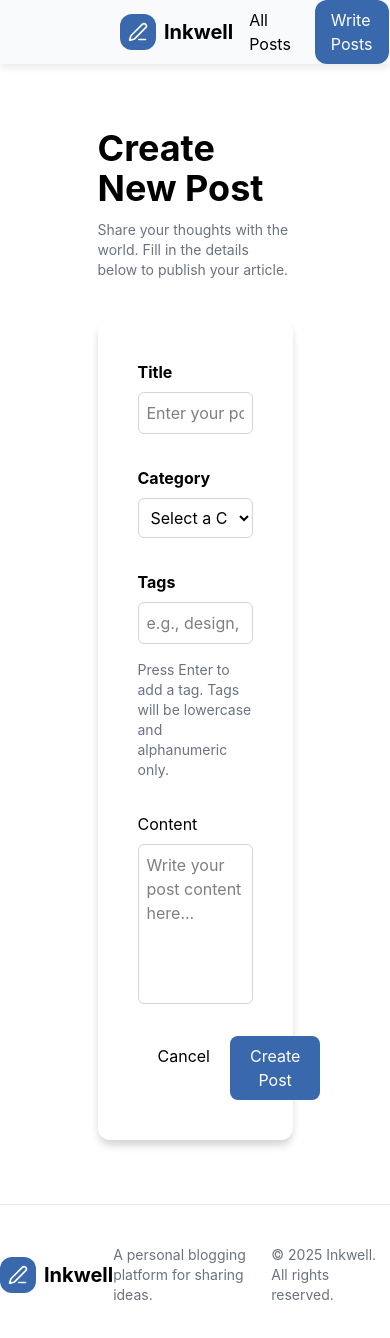
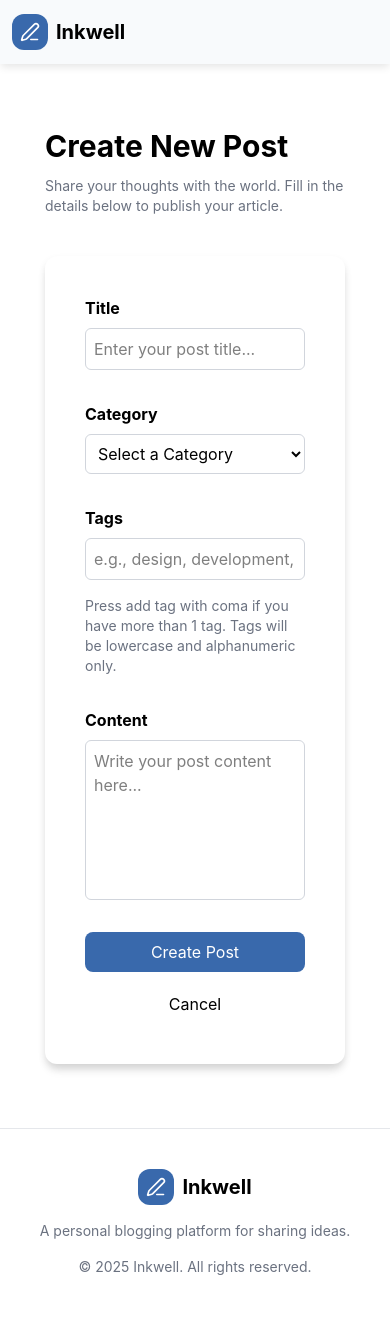
Before and after one commit to Rdhii/blog-platform, a React (Vite) app: page /create in a window 390 px wide. Shown: the top 1338 px of the page. After the commit the page ends 1317 px from the top, so only its background shows below. Built offline with nearby package versions, Linux system fonts and the light colour scheme.

Commit message:
responsive adjustment

```diff
--- a/src/components/blog/CreatePost.jsx
+++ b/src/components/blog/CreatePost.jsx
@@ -81,9 +81,9 @@ export default function CreatePost() {
 
 
   return (
-    <div className='py-16 w-[50%] mx-auto '>
+    <div className='py-16 md:w-[50%] mx-auto w-75'>
       <div className='space-y-3 mb-10'>
-        <p className='text-4xl font-bold'>Create New Post</p>
+        <p className='md:text-4xl text-3xl font-bold'>Create New Post</p>
         <p className='text-sm text-muted-foreground'>Share your thoughts with the world. Fill in the details below to publish your article.</p>
       </div>
       <form onSubmit={handleSubmit} className='rounded-xl bg-card shadow-xl w-full p-10'>
@@ -95,7 +95,7 @@ export default function CreatePost() {
           value={formData.title}
           onChange={handleChange}
           placeholder='Enter your post title...'
-          className='border border-gray-300 rounded-md p-2'
+          className='border border-gray-300 rounded-md p-2 focus:outline-primary'
           required />
         </div>
         <div className='flex flex-col space-y-2 mt-8'>
@@ -104,7 +104,7 @@ export default function CreatePost() {
           name="category"
           value={formData.category}
           onChange={handleChange}
-          className='border border-gray-300 rounded-md p-2 cursor-pointer'
+          className='border border-gray-300 rounded-md p-2 cursor-pointer focus:outline-primary'
           required>
             <option value="" disabled hidden>Select a Category</option>
             <option value="Development">Development</option>
@@ -122,23 +122,23 @@ export default function CreatePost() {
             value={formData.tags}
             onChange={handleChange}
             placeholder='e.g., design, development, tutorial'
-            className='border border-gray-300 rounded-md p-2'
+            className='border border-gray-300 rounded-md p-2 focus:outline-primary'
           />
-          <p className='text-sm text-muted-foreground mt-2'>Press Enter to add a tag. Tags will be lowercase and alphanumeric only.</p>
+          <p className='text-sm text-muted-foreground mt-2'>Press add tag with coma if you have more than 1 tag. Tags will be lowercase and alphanumeric only.</p>
         </div>
         <div className='flex flex-col space-y-2 mt-8'>
-          <label>Content</label>
+          <label className='font-bold'>Content</label>
           <textarea
             name="content"
             value={formData.content}
             onChange={handleChange}
             placeholder='Write your post content here...'
-            className='border border-gray-300 rounded-md p-2 h-40 resize-none'
+            className='border border-gray-300 rounded-md p-2 h-40 resize-none focus:outline-primary'
             required
           />
         </div>
-        <div className='flex justify-between mt-8'>
-          <Link to="/" className='px-5 py-2 rounded-lg hover:bg-blue-100 cursor-pointer'>Cancel</Link>
+        <div className='md:flex-row flex flex-col-reverse gap-3 md:gap-0 justify-between mt-8'>
+          <Link to="/" className='px-5 py-2 rounded-lg hover:bg-blue-100 cursor-pointer text-center'>Cancel</Link>
           <button
             type="submit"
           className='px-5 py-2 bg-primary rounded-lg text-white cursor-pointer hover:bg-primary/90'>{isEdit ? 'Update Post' : 'Create Post'}</button>
--- a/src/components/blog/HeroSection.jsx
+++ b/src/components/blog/HeroSection.jsx
@@ -6,10 +6,10 @@ export default function HeroSection() {
 
   return (
     <div className="flex flex-col items-center justify-center h-120 gap-3">
-      <h1 className="text-7xl font-bold">
+      <h1 className="text-2xl md:text-7xl font-bold">
         Welcome to <span className="text-primary">InkWell</span>
       </h1>
-      <p className="text-xl text-muted-foreground w-170 text-center">
+      <p className="md:text-xl text-sm text-muted-foreground md:w-170 text-center">
         A space for thoughts, stories, and ideas. Discover articles on design,
         development, and creativity.
       </p>
--- a/src/components/blog/LatestPostSection.jsx
+++ b/src/components/blog/LatestPostSection.jsx
@@ -4,9 +4,7 @@ import PostItem from "./PostItem";
 import axios from "axios";
 import { Link } from "react-router-dom";
 
-
 export default function LatestPostSection() {
-
   const [posts, setPosts] = useState([]);
   const [query, setQuery] = useState("");
 
@@ -15,13 +13,13 @@ export default function LatestPostSection() {
       try {
         // Kirim query ke backend sebagai parameter
         const response = await axios.get("http://localhost:3000/api/post/", {
-          params: { search: query }
+          params: { search: query },
         });
         setPosts(response.data);
       } catch (error) {
         console.error("Error fetching posts:", error);
       }
-    }
+    };
 
     // Debounce untuk menghindari terlalu banyak request
     const timeoutId = setTimeout(() => {
@@ -32,10 +30,12 @@ export default function LatestPostSection() {
   }, [query]);
 
   return (
-    <div className="px-30 border-y border-gray-300 py-10">
+    <div className="md:px-30 px-7 border-y border-gray-300 py-10">
       {/* Latest Post dan Search */}
-      <div className="flex justify-between mb-10">
-        <p className="text-3xl font-bold">Latest Post</p>
+      <div className="md:flex justify-between mb-10 ">
+        <p className="md:text-3xl md:mb-0 text-xl font-bold mb-2">
+          Latest Post
+        </p>
         <div className="flex items-center rounded-lg border border-gray-300 py-2 px-3 gap-3 ">
           <Search className="size-5 text-gray-400" />
           <input
@@ -47,9 +47,16 @@ export default function LatestPostSection() {
         </div>
       </div>
       {/* List Post Items */}
-      <div className="list-post grid grid-cols-2 gap-5 ">
+      <div className="list-post grid md:grid-cols-2 gap-5 ">
         {posts.map((post) => (
-            <PostItem id={post.id} category={post.category} title={post.title} content={post.content} tags={post.tags} createdAt={post.createdAt} />
+          <PostItem
+            id={post.id}
+            category={post.category}
+            title={post.title}
+            content={post.content}
+            tags={post.tags}
+            createdAt={post.createdAt}
+          />
         ))}
       </div>
     </div>
--- a/src/components/shared/Footer.jsx
+++ b/src/components/shared/Footer.jsx
@@ -3,9 +3,9 @@ import Logo from "./Logo";
 
 export default function Footer() {
   return (
-    <div className="flex items-center justify-around border-t border-gray-200 py-10">
+    <div className="md:flex-row flex flex-col items-center justify-around border-t border-gray-200 py-10">
       <Logo />
-      <p className="text-sm text-muted-foreground">
+      <p className="text-sm text-muted-foreground my-4 md:my-0">
         A personal blogging platform for sharing ideas.
       </p>
       <p className="text-sm text-muted-foreground">
--- a/src/components/shared/Logo.jsx
+++ b/src/components/shared/Logo.jsx
@@ -1,12 +1,13 @@
 import { PenLine } from "lucide-react";
+import { Link } from "react-router-dom";
 
 export default function Logo() {
   return (
-    <div className="group gap-2 flex items-center hover:cursor-pointer">
+    <Link to="/" className="group gap-2 flex items-center hover:cursor-pointer">
       <div className="bg-primary text-white p-2 rounded-xl ">
         <PenLine className="h-5 w-5" />
       </div>
       <p className="text-xl font-bold">Inkwell</p>
-    </div>
+    </Link>
   );
 }
--- a/src/components/shared/Navbar.jsx
+++ b/src/components/shared/Navbar.jsx
@@ -2,17 +2,21 @@ import Logo from "./Logo";
 import { Link } from "react-router-dom";
 
 export function Navbar() {
-
-
   return (
     <nav className="sticky top-0 z-50 shadow-sm backdrop-blur bg-background/95">
-      <div className="mx-30 flex items-center justify-between h-16">
+      <div className="mx-3 md:mx-30 flex items-center justify-between h-16">
         <Logo />
-        <div className="flex items-center gap-2">
-          <Link to="/" className="px-4 py-2 hover:bg-blue-100 hover:cursor-pointer rounded-xl hover:text-blue-500">
+        <div className="md:flex items-center gap-2 hidden">
+          <Link
+            to="/"
+            className="px-4 py-2 hover:bg-blue-100 hover:cursor-pointer rounded-xl hover:text-blue-500"
+          >
             All Posts
           </Link>
-          <Link to="/create" className="bg-primary px-4 py-2 rounded-xl text-white hover:bg-blue-900 hover:cursor-pointer">
+          <Link
+            to="/create"
+            className="bg-primary px-4 py-2 rounded-xl text-white hover:bg-blue-900 hover:cursor-pointer"
+          >
             Write Posts
           </Link>
         </div>
```
Also changed, not shown: src/components/blog/PostContent.jsx (+57 -37 lines).
